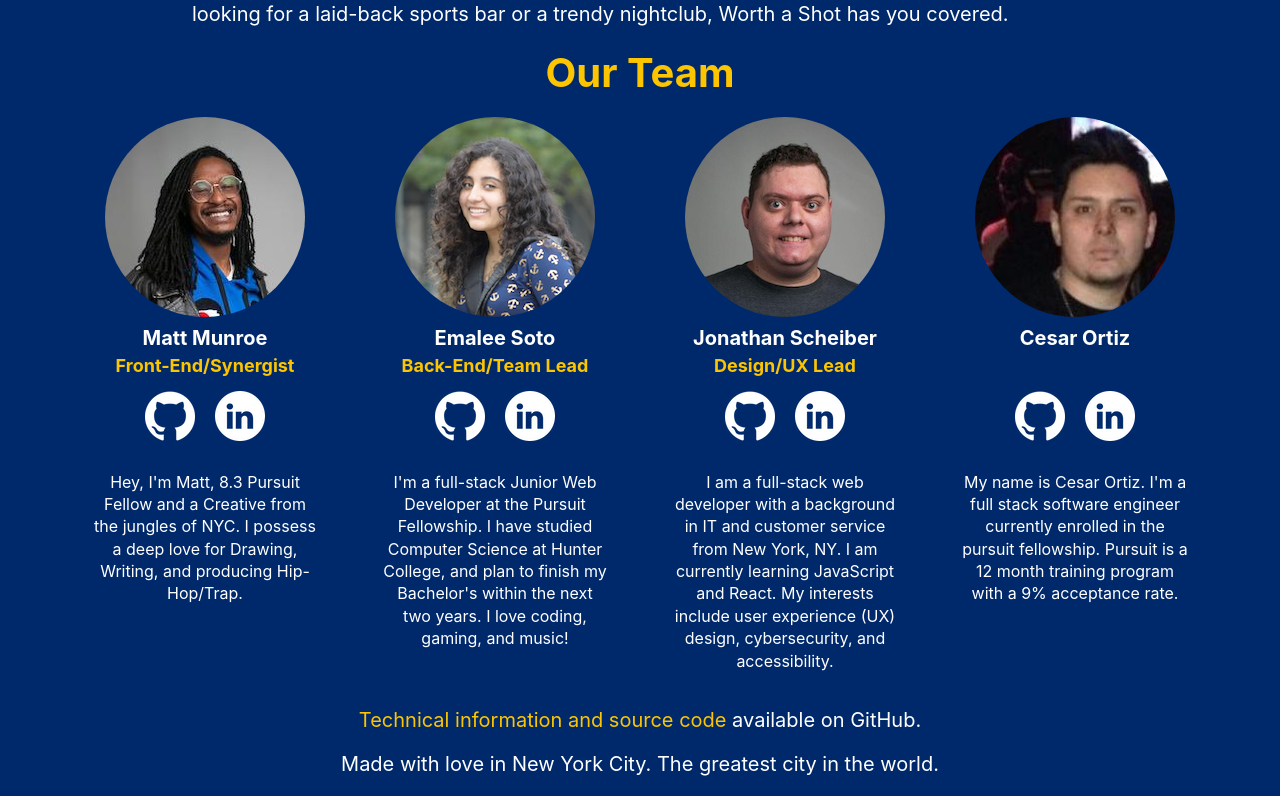
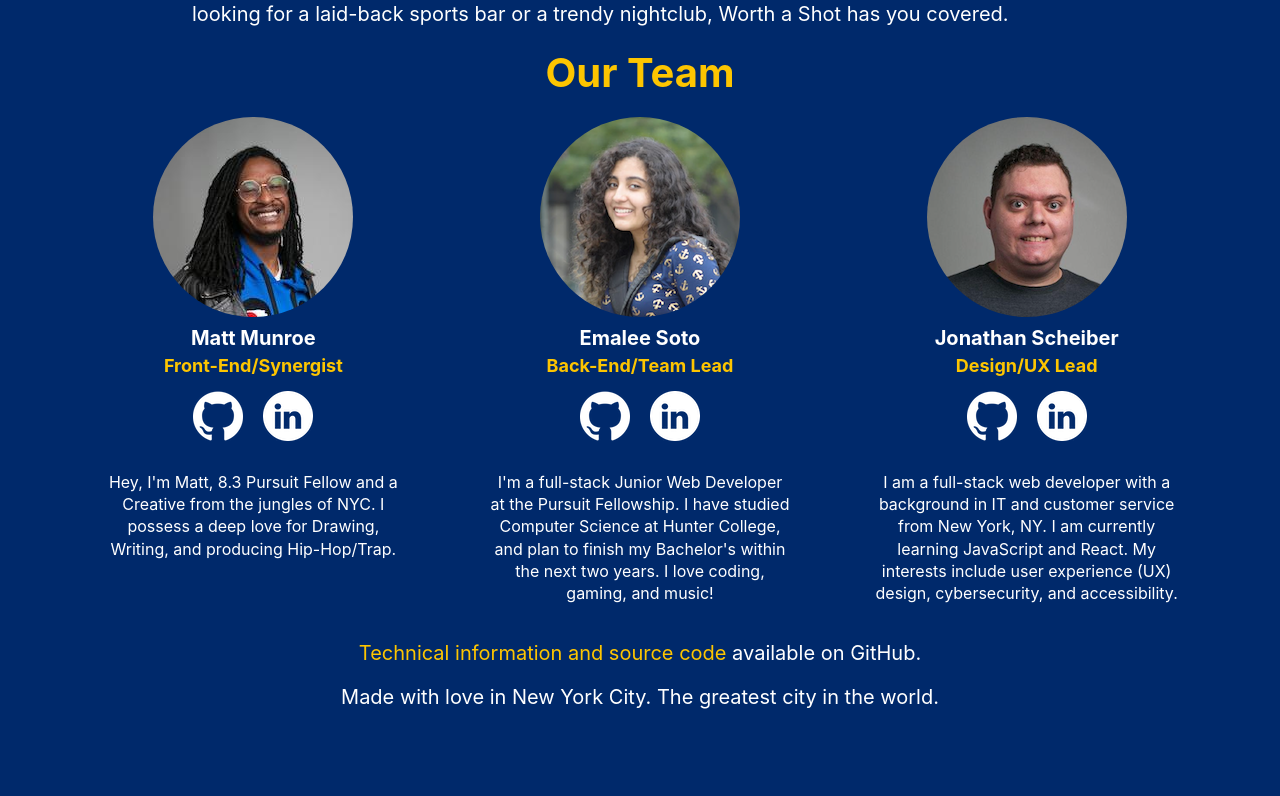
Before and after one commit to EmaleeSoto/capstone-worth-a-shot, a React (Create React App) app in the folder front-end/: page /about in a window 1280 px wide. Shown: the part 644-1440 px from the top of the page. After the commit the page ends 1373 px from the top, so only its background shows below. Built offline with nearby package versions, Linux system fonts and the light colour scheme; no server answers.

Commit message:
Removed Collaborator

```diff
--- a/front-end/src/Pages/About.css
+++ b/front-end/src/Pages/About.css
@@ -51,7 +51,7 @@
 
 .bios-section {
   display: grid;
-  grid-template-columns: repeat(4, 1fr);
+  grid-template-columns: repeat(3, 1fr);
   text-align: center;
   place-content: center;
   gap: 0.5rem;
--- a/front-end/src/Pages/About.js
+++ b/front-end/src/Pages/About.js
@@ -155,44 +155,6 @@ const About = () => {
             cybersecurity, and accessibility.
           </p>
         </article>
-        <article>
-          <img
-            className="headshot"
-            src="./headshots/cesar.png"
-            alt="Headshot of Cesar Ortiz"
-          />
-          <h3 className="bio-name">Cesar Ortiz</h3>
-          <h3 className="title-text">&nbsp;</h3>
-          <a
-            href="https://github.com/CeazTheMoment"
-            target="_blank"
-            rel="noreferrer"
-          >
-            <img
-              className="icon"
-              alt="GitHub"
-              title="GitHub"
-              src="./icons/github.png"
-            />
-          </a>
-          <a
-            href="https://www.linkedin.com/in/cesar-ortiz-a5830121b/"
-            target="_blank"
-            rel="noreferrer"
-          >
-            <img
-              className="icon"
-              alt="LinkedIn"
-              title="LinkedIn"
-              src="./icons/linkedin.png"
-            />
-          </a>
-          <p className="bio-text">
-            My name is Cesar Ortiz. I'm a full stack software engineer currently
-            enrolled in the pursuit fellowship. Pursuit is a 12 month training
-            program with a 9% acceptance rate.
-          </p>
-        </article>
       </section>
       <div className="source-text">
         <p>
```
